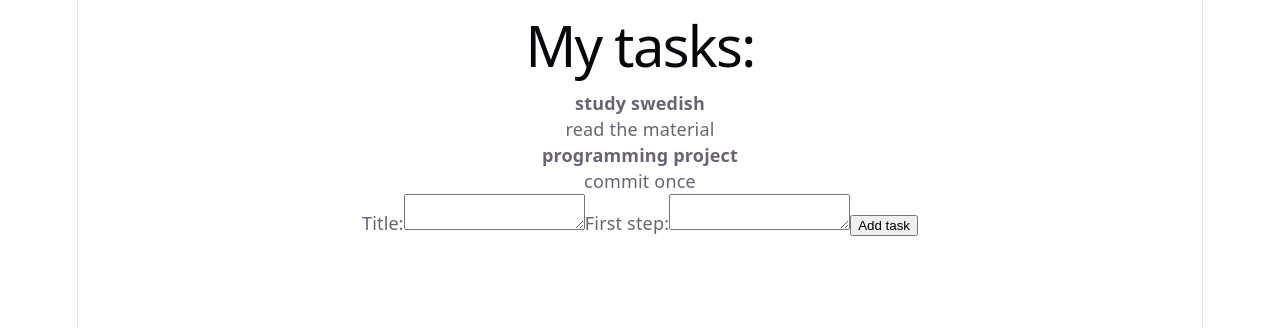
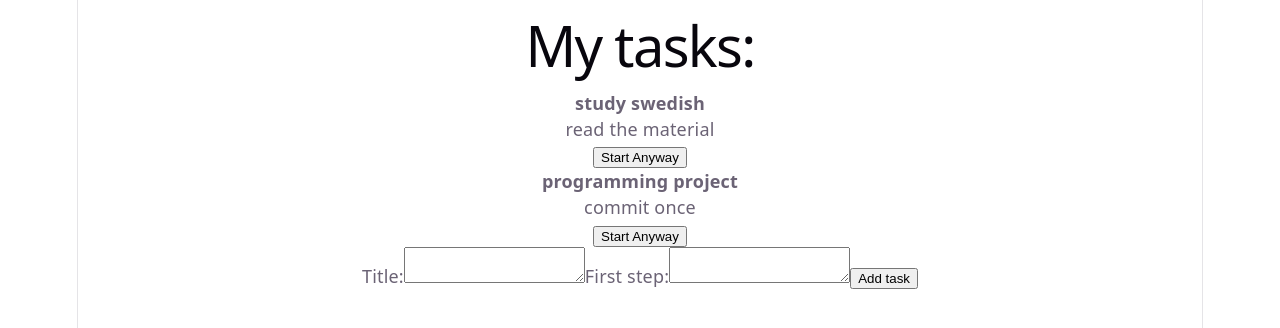
Before and after one commit to Cathy-5/Kickstart, a React (Vite) app: page / in a window 1280 px wide. Shown: the top 328 px of the page. Built offline with nearby package versions, Linux system fonts and the light colour scheme.

Commit message:
add startTask

```diff
--- a/src/App.jsx
+++ b/src/App.jsx
@@ -6,6 +6,7 @@ import "./App.css";
 
 export default function App() {
   const [tasks, setTasks] = useState(loadTasks);
+  const [activeTask, setActiveTask] = useState(null)
 
   useEffect(() => {
     saveTasks(tasks);
@@ -20,15 +21,25 @@ export default function App() {
     setTasks((currentTasks) => [...currentTasks, taskWithId]); // ... copy all items from old to new array
   }
 
+  function handleStartTask(task) {
+    setActiveTask(task);
+  }
+
   return (
     <main className="app">
       <h1>My tasks:</h1>
 
       <ul className="task-list">
         {tasks.map((task) => (
-          <TaskCard key={task.id} task={task} />
+          <>
+            <TaskCard key={task.id} task={task} onStart={handleStartTask} />
+          </>
         ))}
       </ul>
+
+      {activeTask && (
+        <p>Active task: {activeTask.title}</p>
+      )}
 
       <TaskForm onAddTask={handleAddTask} />
     </main>
--- a/src/components/TaskCard.jsx
+++ b/src/components/TaskCard.jsx
@@ -1,8 +1,10 @@
-export default function TaskCard({ task }) {
+export default function TaskCard({ task, onStart }) {
   return (
     <li className="task-card">
       <strong>{task.title}</strong>
       <p>{task.firstStep}</p>
+
+      <button onClick={() => onStart(task)}>Start Anyway</button>
     </li>
   );
 }
```
